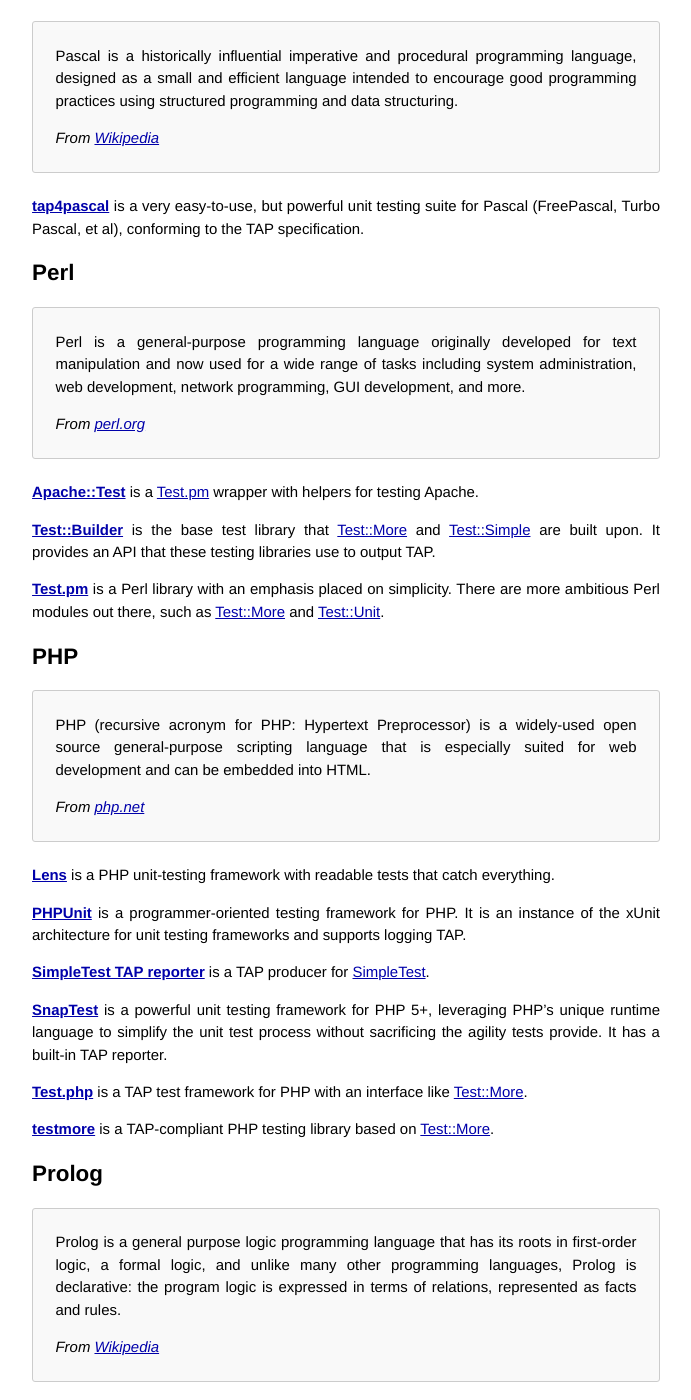
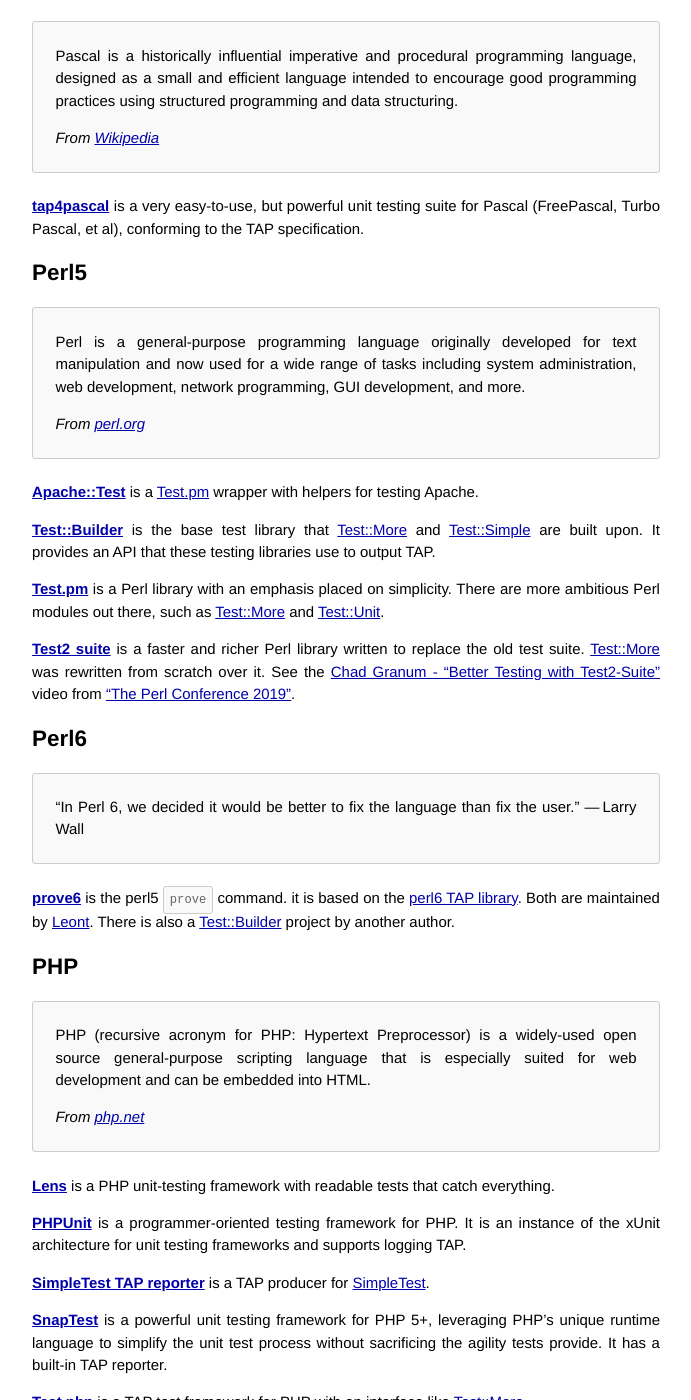
Before and after one commit to TestAnything/testanything.github.io, a Jekyll site: the page built from producers.md, in a window 1280 px wide and 1400 px high, scrolled down 7201 px. Shown: the whole window, without its empty margins (294-985 px from the left). Built offline with Jekyll 4.4.1, drawn with Linux system fonts in a browser that asks for light colours; some of the changed text lies outside the part shown.

Commit message:
took care of the pr132 review (#133)
* fix typo

* add "uze TAP"

* add Test2 suite link

* add rust langage

* following instructions from the pr132 code review

* fix the rust anchor id

* add perl6

* Fix some typos

```diff
--- a/producers.md
+++ b/producers.md
@@ -32,11 +32,13 @@
 [OCaml](#ocaml),
 [Omnis Studio](#omnis-studio),
 [Pascal](#pascal),
-[Perl](#perl),
+[Perl5](#perl5),
+[Perl6](#perl6),
 [PHP](#php),
 [Prolog](#prolog),
 [Python](#python),
 [Ruby](#ruby),
+[Rust](#rust),
 [Sass](#sass),
 [Shell](#shell),
 [SQL](#sql),
@@ -383,7 +385,7 @@
 is a very easy-to-use, but powerful unit testing suite for Pascal
 (FreePascal, Turbo Pascal, et al), conforming to the TAP specification.
 
-## <a id="perl"></a> [Perl](#perl)
+## <a id="perl5"></a> [Perl5](#perl5)
 
 > Perl is a general-purpose programming language originally developed for
 > text manipulation and now used for a wide range of tasks including
@@ -406,6 +408,17 @@
 There are more ambitious Perl modules out there, such as
 [Test::More](http://perldoc.perl.org/Test/More.html) and
 [Test::Unit](http://search.cpan.org/perldoc?Test%3A%3AUnit).
+
+**[Test2 suite](https://metacpan.org/release/Test2-Suite)** is a faster and
+richer Perl library written to replace the old test suite.
+[Test::More](http://perldoc.perl.org/Test/More.html) was rewritten from scratch over it. See the [Chad Granum - "Better Testing with Test2-Suite"](https://www.youtube.com/watch?v=JsZw8P_PCUg) video from ["The Perl Conference 2019"](https://perlconference.us/tpc-2019-pit/).
+
+## <a id="perl6"></a> [Perl6](#perl6)
+
+> "In Perl 6, we decided it would be better to fix the language than fix the user."
+> — Larry Wall
+
+**[prove6](https://modules.perl6.org/dist/App::Prove6:cpan:LEONT/META6.json)** is the perl5 `prove` command. it is based on the [perl6 TAP library](https://modules.perl6.org/dist/TAP:cpan:LEONT). Both are maintained by [Leont](https://modules.perl6.org/search/?q=author%3A%22LEONT%22). There is also a [Test::Builder](https://github.com/perl6-community-modules/p6-test-builder) project by another author.
 
 ## <a id="php"></a> [PHP](#php)
 
@@ -492,6 +505,18 @@
 
 **[RSpec TAP](https://github.com/appleton/rspec_tap)** is a formatter for [RSpec](http://rspec.info/) which outputs TAP.
 
+## <a id="rust"></a> [Rust](#rust)
+
+> Rust is a multi-paradigm system programming language focused on safety,
+> especially safe concurrency. Rust is syntactically similar to C++,
+> but is designed to provide better memory safety while maintaining high
+> performance.
+>
+> *according to [wikipedia](https://en.wikipedia.org/wiki/Rust_(programming_language))*
+
+[testanything](https://crates.io/crates/testanything) is a TAP producer for the
+[Rust](http://rust-lang.org/) programming langage.
+
 ## <a id="sass"></a> [Sass](#sass)
 
 > Sass is the most mature, stable, and powerful professional grade CSS
@@ -529,6 +554,11 @@
 
 **[Tapper-autoreport](https://github.com/tapper/Tapper-autoreport)**
 turns bash scripts into TAP test scripts.
+
+**[uze TAP](https://github.com/zsh-uze/devel-tap)** is a [zsh](http://www.zsh.org)
+library that provides helpers similar to the
+[Test2 suite](https://metacpan.org/release/Test2-Suite).
+This module is a part of the [uze](http://zsh-uze.github.io/) ecosystem.
 
 ## <a id="sql"></a> [SQL](#sql)
 
```
Also changed, not shown: other parts of producers.md (+1 -1 lines).
